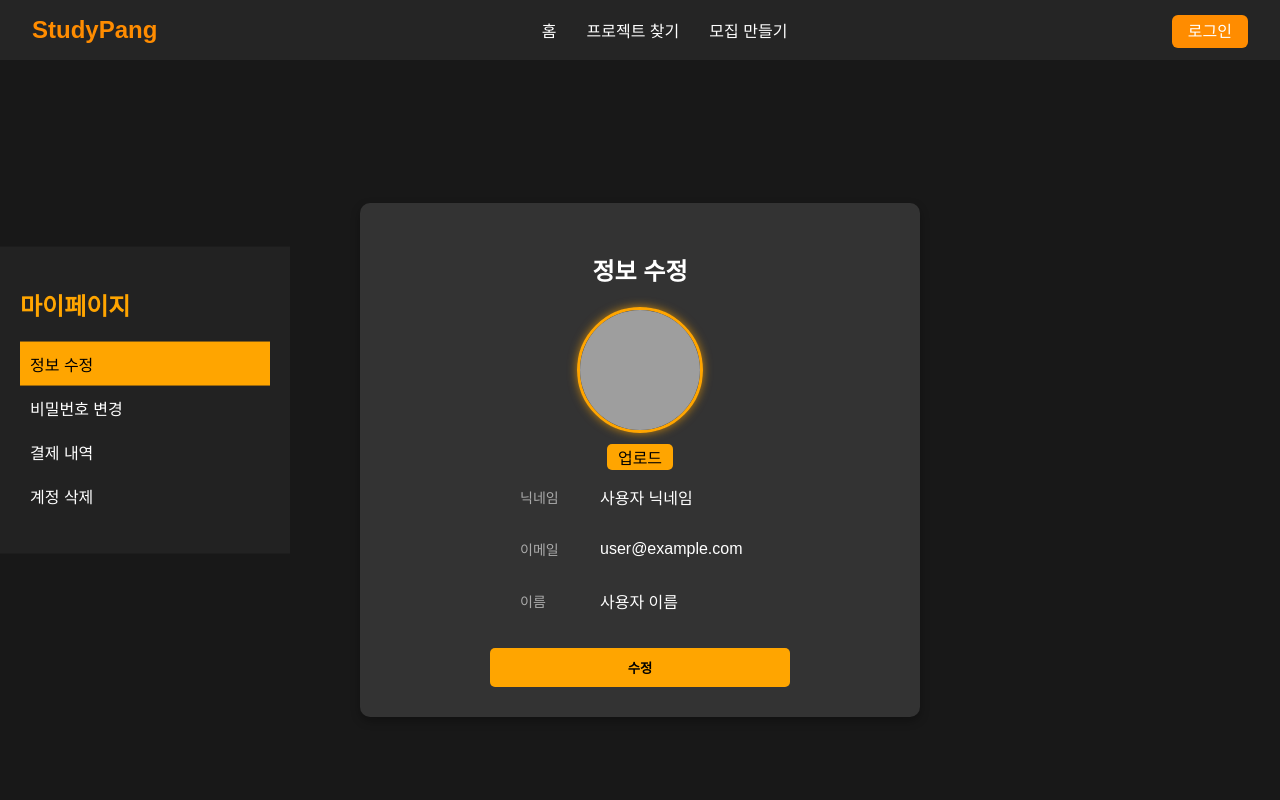
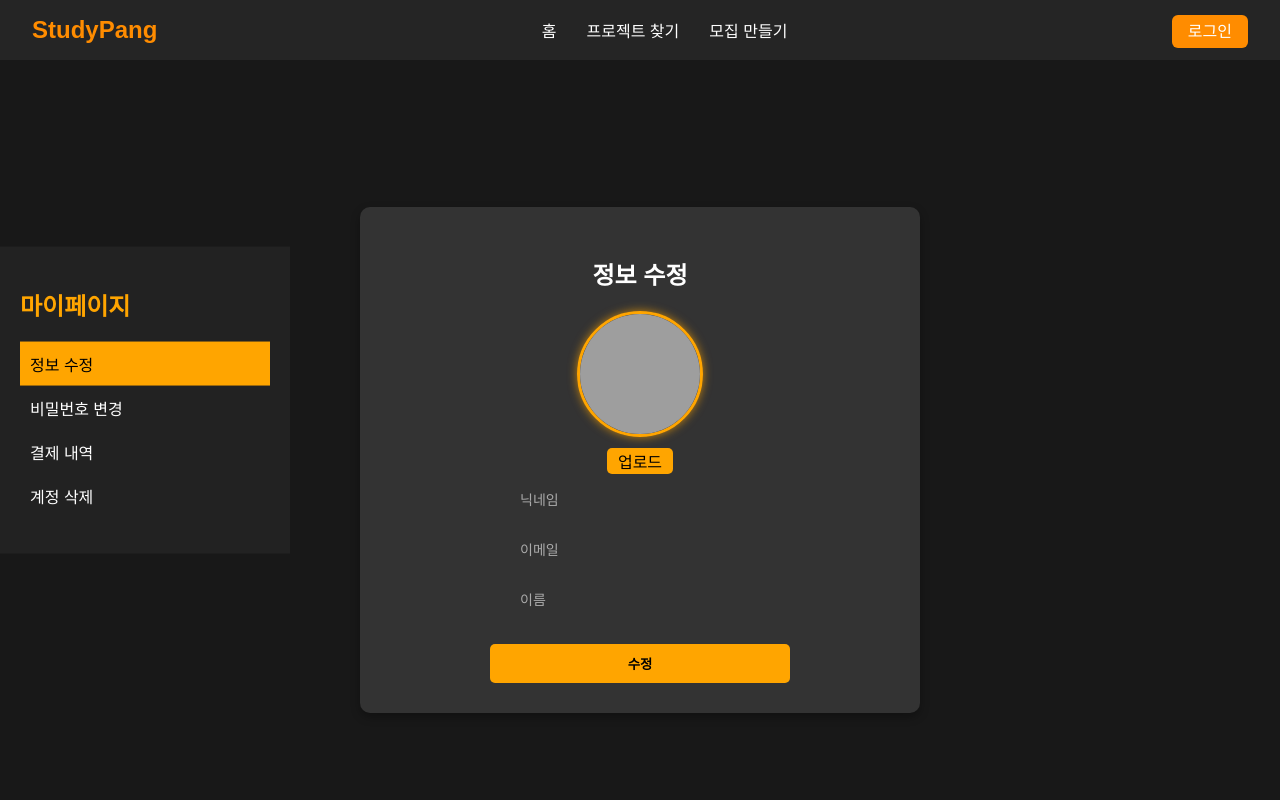
Before and after one commit to S1K1DA/Toy01-frontend, a React (Create React App) app: page /mypage in a window 1280 px wide. Shown: the top 800 px of the page. Built offline with nearby package versions, Linux system fonts and the light colour scheme; grey boxes are pictures that could not be loaded.

Commit message:
feat : 마이페이지 조회 API 연동

```diff
--- a/src/pages/MyPage.jsx
+++ b/src/pages/MyPage.jsx
@@ -1,18 +1,34 @@
-import React, { useState } from "react";
+import React, { useState, useEffect, useContext } from "react";
 import "../styles/mypage.css";
+import { AuthContext } from "../context/AuthContext";
+import api from "../services/authService";
 
 const MyPage = () => {
+    const { isLoggedIn } = useContext(AuthContext);
     const [activeTab, setActiveTab] = useState("profile");
     const [userData, setUserData] = useState({
-    nickname: "사용자 닉네임",
-    email: "user@example.com",
-    name: "사용자 이름",
-    profileImage: null,
+        nickname: "",
+        email: "",
+        name: "",
+        profileImage: "",
     });
 
     const [editingField, setEditingField] = useState(null);
     const [newPassword, setNewPassword] = useState("");
     const [confirmPassword, setConfirmPassword] = useState("");
+
+    // 로그인한 경우 데이터 불러오기
+    useEffect(() => {
+        if (isLoggedIn) {
+            api.get("/mypage")
+                .then((response) => {
+                    setUserData(response.data);
+                })
+                .catch((error) => {
+                    console.error("마이페이지 데이터 불러오기 실패:", error);
+                });
+        }
+    }, [isLoggedIn]);
 
     // 프로필 이미지 변경 핸들러
     const handleFileChange = (e) => {
```
Lines whose indentation alone changed are shown as unchanged.
